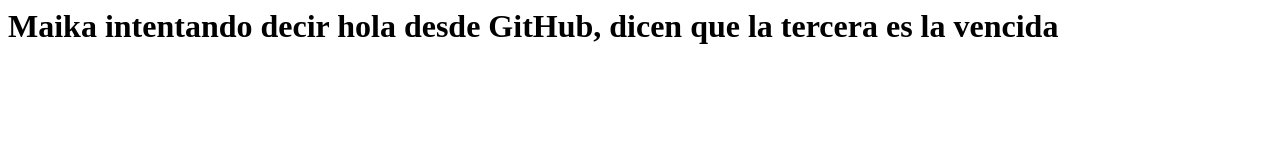
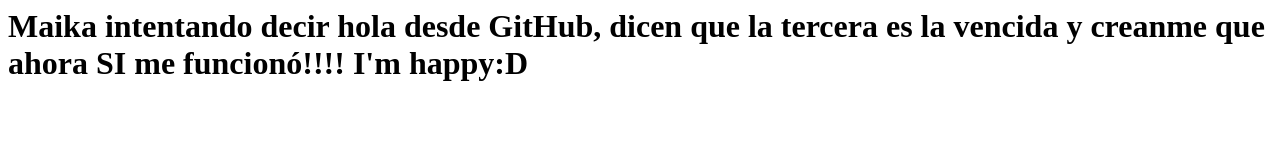
Before and after one commit to maikadejesus/azure, a plain HTML site: page index.html in a window 1280 px wide. Drawn offline with Linux system fonts and the light colour scheme.

Commit message:
actualizando el index nuevamente

```diff
--- a/index.html
+++ b/index.html
@@ -3,6 +3,6 @@
 <title>Hola desde GitHub</title>
 </head>
 <body>
-<h1>Maika intentando decir hola desde GitHub, dicen que la tercera es la vencida</h1>
+<h1>Maika intentando decir hola desde GitHub, dicen que la tercera es la vencida y creanme que ahora SI me funcionó!!!! I'm happy:D</h1>
 </body>
 </html>
```
